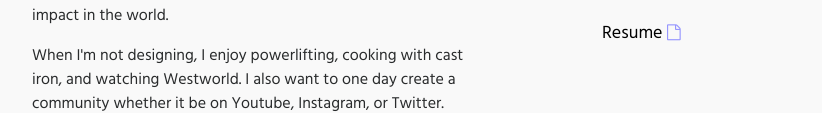
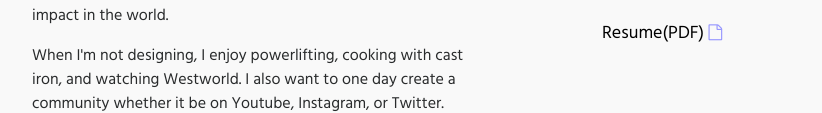
Before and after one commit to dannyndang/dannyndang.github.io, a plain HTML site: page about.html in a window 1280 px wide. Shown: the part 567-680 px from the top of the page, without its empty margins (243-1065 px from the left). Drawn offline with nearby package versions, Linux system fonts and the light colour scheme; a script that the page names is missing.

Commit message:
added link to resume

```diff
--- a/about.html
+++ b/about.html
@@ -79,7 +79,7 @@
 
             <a href="index.html">portfolio</a>
             <a href="about.html" class="current">about</a>
-            <a href="" target="_blank">resume</a>
+            <a href="DannyDangResume.pdf" target="_blank">resume</a>
 
           </div>
 
@@ -159,8 +159,8 @@
             <div class="linkSpan">
 
               <h5 class="linkText">
-                <a href="index.html" target="_blank">
-                      Resume <i class="contactFont2 fa fa-file-o"></i>
+                <a href="DannyDangResume.pdf" target="_blank">
+                      Resume(PDF) <i class="contactFont2 fa fa-file-o"></i>
                 </a>
               </h5>
 
```
Also changed, not shown: index.html (+1 -1 lines), oilgo.html (+1 -1 lines), parkingatucsd.html (+1 -1 lines), philanthrobot.html (+1 -1 lines), progchamp.html (+1 -1 lines), webportfolio.html (+1 -1 lines), 1 other file.
